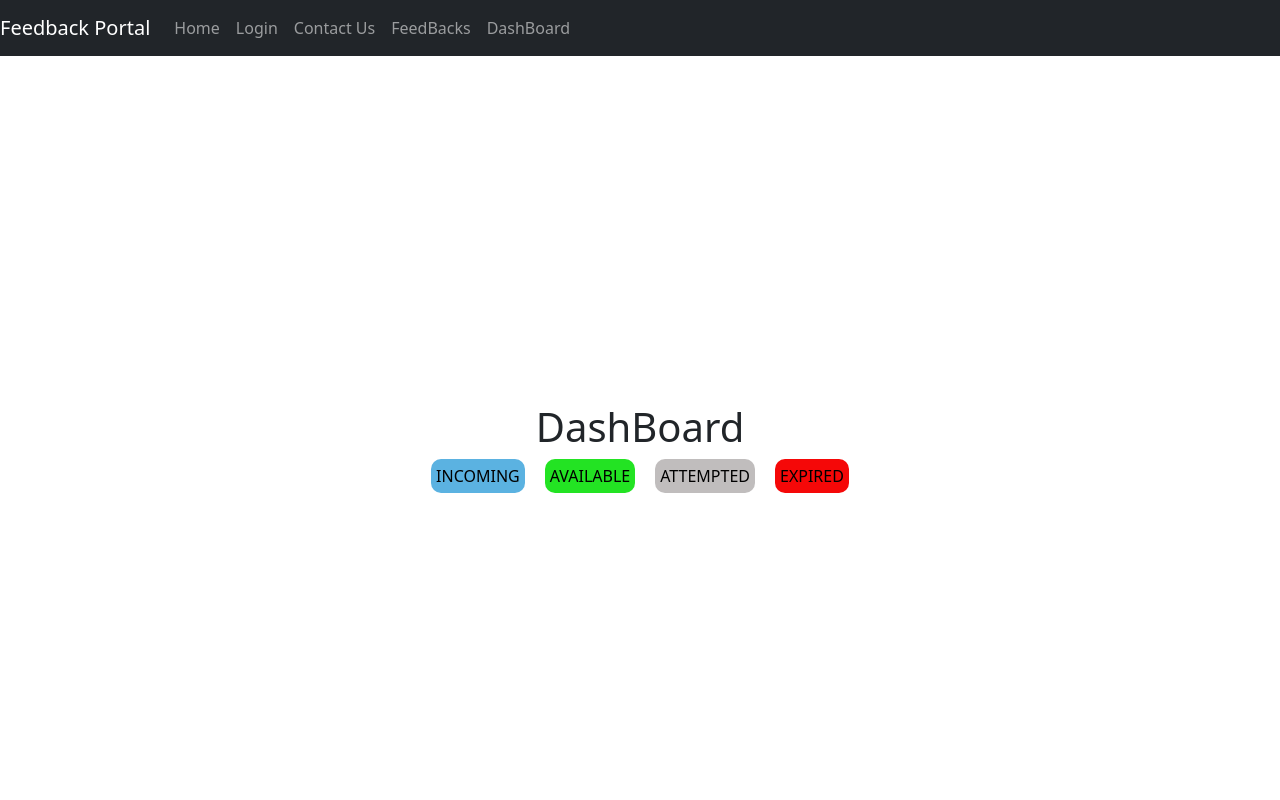
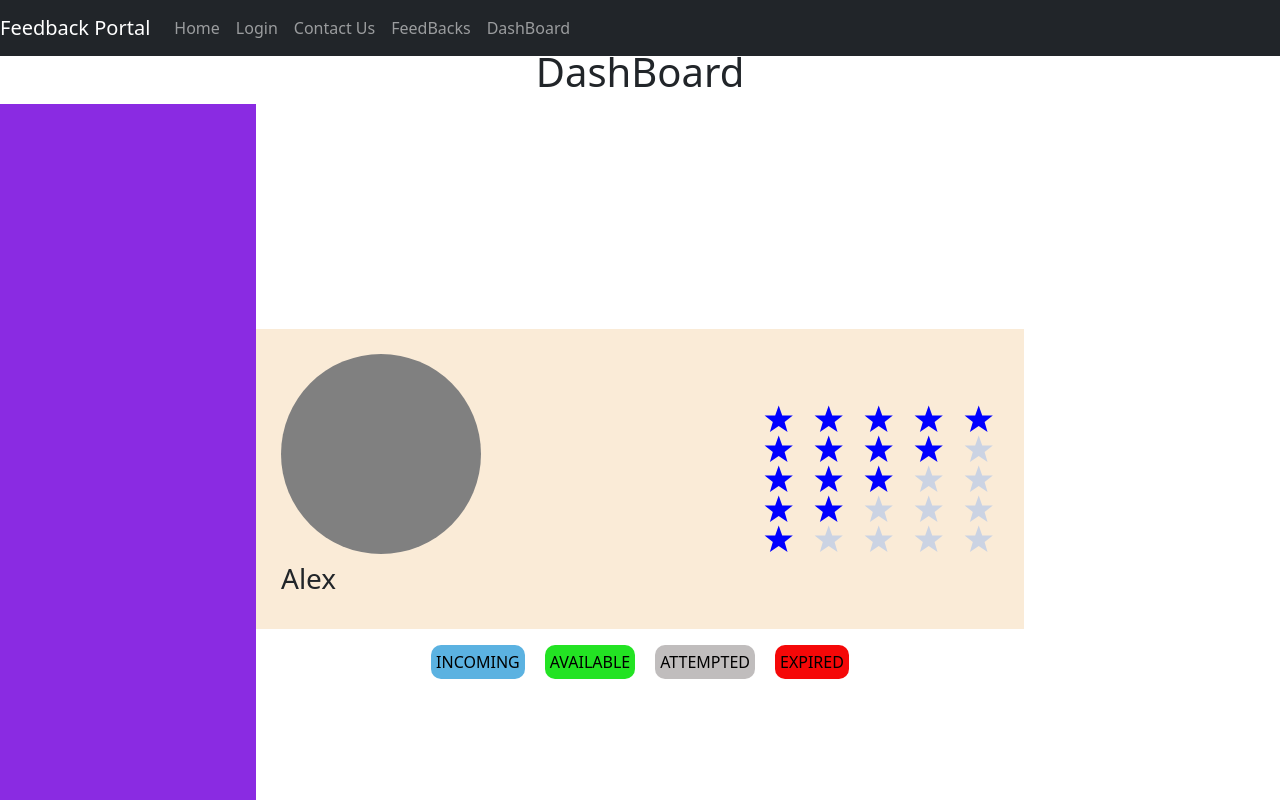
Before and after one commit to roysoumendu765/BlockChain_Project, a React (Create React App) app: page /dashboard in a window 1280 px wide. Shown: the top 800 px of the page. Built offline with nearby package versions, Linux system fonts and the light colour scheme.

Commit message:
updated dashboard

```diff
--- a/package.json
+++ b/package.json
@@ -19,6 +19,7 @@
     "react-router": "^6.23.1",
     "react-router-dom": "^6.23.1",
     "react-scripts": "5.0.1",
+    "react-star-ratings": "^2.3.0",
     "sweetalert2": "^11.12.0",
     "web-vitals": "^2.1.4"
   },
--- a/src/App.js
+++ b/src/App.js
@@ -13,7 +13,7 @@ const App = () => {
   return (
     <Router>
       <Header />
-      <div className="container mt-5">
+      <div className="mt-5">
         <Routes>
         <Route path="/" element={<Main />} />
         <Route path="/login" element={<Login />} />
--- a/src/components/Dashboard/Dashboard.css
+++ b/src/components/Dashboard/Dashboard.css
@@ -3,8 +3,29 @@
     padding: 0;
     box-sizing: border-box;
 }
+.main-wrapper{
+    width: 100%;
+    height: 100vh;
+    display: flex;
+    flex-direction: column;
+}
+h1.main-heading {
+    width: 100%;
+    display: flex;
+    justify-content: center;
+    align-items: center;
+}
+.inner-wrapper{
+    display: flex;
+    flex-direction: row;
+}
+.sidebar{
+    width: 20%;
+    background-color: blueviolet;
+    display: flex ;
+}
 .main-dashboard{
-    width: 100%;
+    width: 60%;
     height: 100vh;
     display: flex;
     flex-direction: column;
@@ -41,3 +62,45 @@ button {
 .btn-3:hover{
     box-shadow: 0 0 10px rgb(245, 8, 8);
 }
+.profile-section {
+    width: 100%;
+    height: 300px;
+    background-color: antiquewhite;
+    display: flex;
+    flex-direction: row;
+    justify-content: space-between;
+    align-items: center;
+}
+.profile-name {
+    width: 100%;
+    /* margin-left: 75px; */
+    justify-content: start;
+    display: flex;
+    align-items: center;
+}
+.left-pane {
+    padding: 25px;
+    display: flex;
+    flex-direction: column;
+    justify-content: center;
+    align-items: start;
+    height: inherit;
+    width: 45%;
+}
+.right-pane {
+    padding: 5px;
+    display: flex;
+    align-items: end;
+    margin-right: 25px;
+    justify-content: center;
+    flex-direction: column;
+    height: inherit;
+    width: 50%;
+    pointer-events: none !important;
+}
+.profile-pic {
+    background: grey;
+    height: 200px;
+    width: 200px;
+    border-radius: 50%;
+}
--- a/src/components/Dashboard/Dashboard.js
+++ b/src/components/Dashboard/Dashboard.js
@@ -1,7 +1,36 @@
-import React from 'react';
+import React, { useState } from 'react';
 import './Dashboard.css';
+import StarRatings from 'react-star-ratings';
 
 const Dashboard = () => {
+  const [rating, setRating] = useState(3);
+
+  const ratings = [
+    {
+      id: 1,
+      val: 5
+    },
+    {
+      id: 1,
+      val: 4
+    },
+    {
+      id: 1,
+      val: 3
+    },
+    {
+      id: 1,
+      val: 2
+    },
+    {
+      id: 1,
+      val: 1
+    },
+  ];
+  const changeRating = () => {
+
+  }
+
   const menulist = [
     {
       id: 1,
@@ -9,7 +38,7 @@ const Dashboard = () => {
     },
     {
       id: 2,
-      name:"AVAILABLE"
+      name: "AVAILABLE"
     },
     {
       id: 3,
@@ -21,13 +50,41 @@ const Dashboard = () => {
     }
   ]
   return (
+    <div className='main-wrapper'>
+      <h1 className='main-heading'>DashBoard</h1>
+      <div className='inner-wrapper'>
+        <div className='sidebar'>
+        </div>
         <div className='main-dashboard'>
-        <h1>DashBoard</h1>
-        <div className='profile-section'>
+          <div className='profile-section mb-3'>
+            <div className='left-pane'>
+              <div className='profile-pic mb-2'>
+                <img className='profile-circle' src="" alt="" />
+              </div>
+              <h3 className='profile-name'>Alex</h3>
+            </div>
+            <div className='right-pane'>
+              {
+                ratings.map((res) => {
+                  return (
+                    <StarRatings
+                      key={res.id}
+                      rating={res.val}
+                      starRatedColor="blue"
+                      changeRating={changeRating}
+                      numberOfStars={5}
+                      starDimension="30px"
+                      starSpacing="10px"
+                      name='rate'
+                    />
+                  )
+                })
+              }
+            </div>
           </div>
           <div className='top-menu-buttons'>
             {menulist.map((val, index) => {
-            return(
+              return (
                 <button key={val.id} className={`btn-${index}`}>
                   {val.name}
                 </button>
@@ -35,6 +92,8 @@ const Dashboard = () => {
             })}
           </div>
         </div>
+      </div>
+    </div>
   )
 }
 
```
Also changed, not shown: 1 other file (tests, documents, lock files or other folders). Lines whose indentation alone changed are shown as unchanged.
